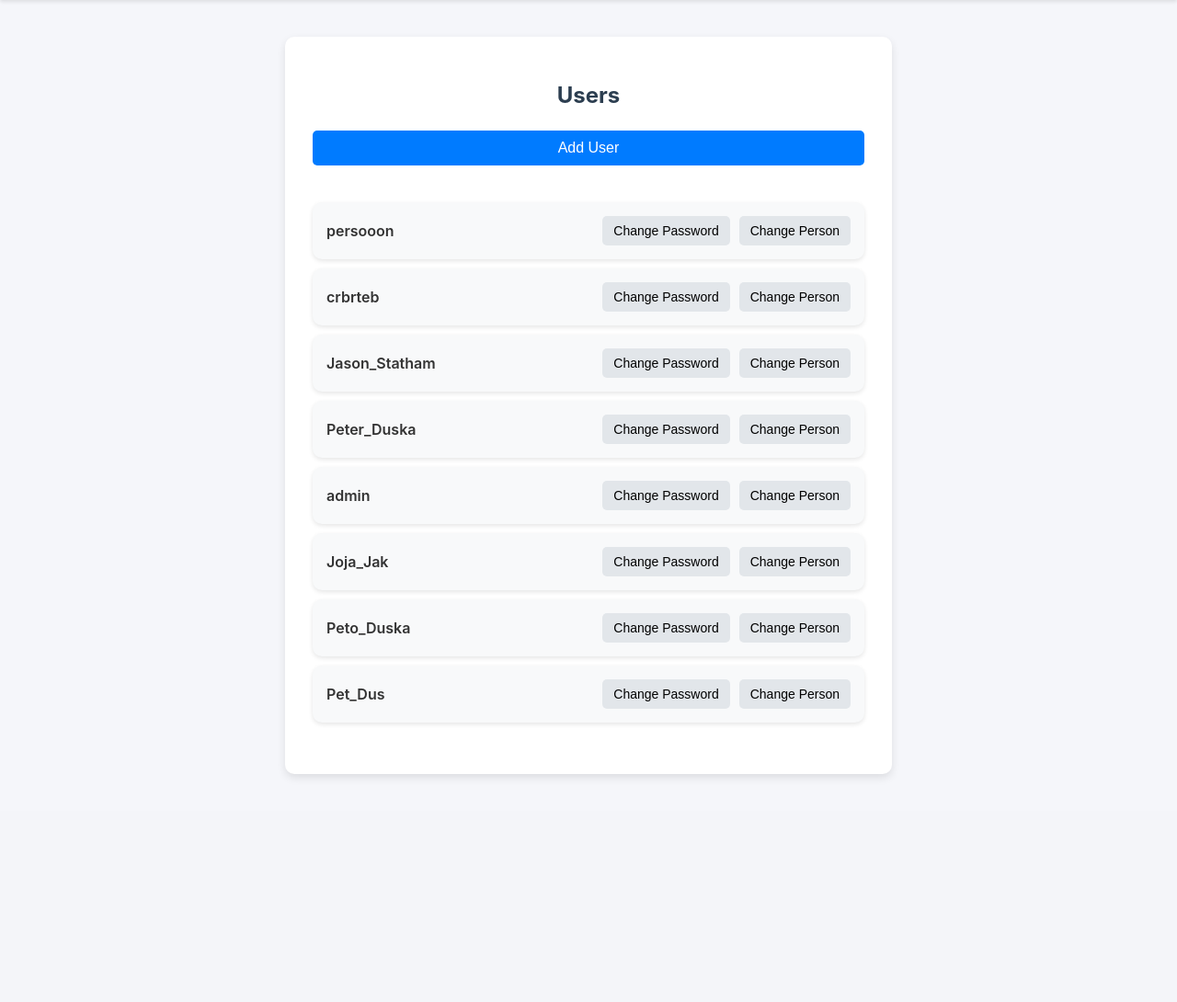
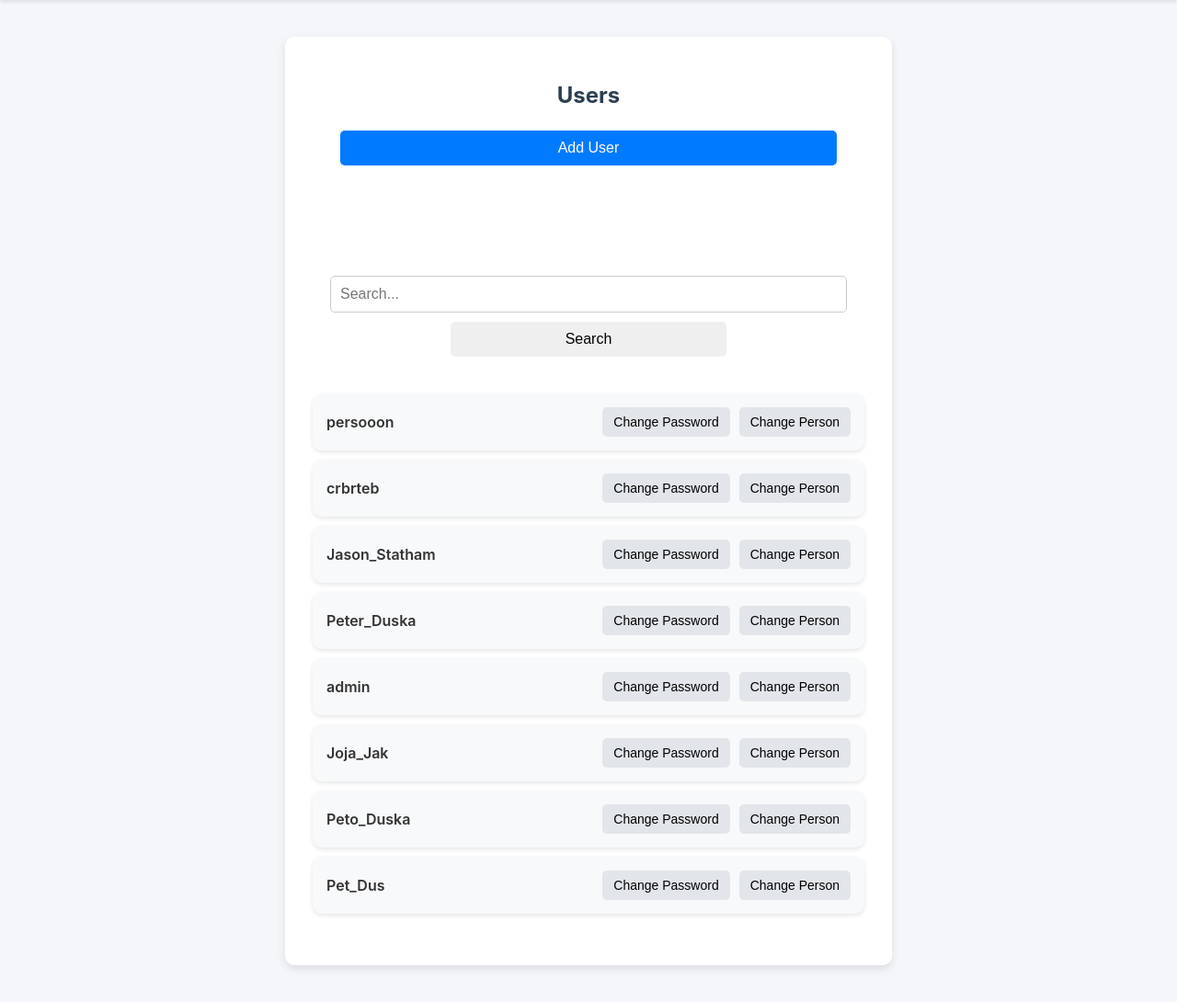
Before and after one commit to TIS2024-FMFI/vehicle-delivery, a Django app: template VehicleDelivery/main/templates/registration/users.html in a window 1280 px wide. Shown: the part 74-1164 px from the top of the page at 92% size. Before the commit the page ends 920 px from the top, so only its background shows below. Run offline with Django 5.2, Linux system fonts and the light colour scheme; the template is opened without the code that fills it: values that come from a table or form of the project are taken from there, others are empty; data comes from the database, SQL or seed files in the repository; both versions use the stored data as it was before the commit.

Commit message:
Other minor UI Fixes

```diff
--- a/VehicleDelivery/main/templates/base_agent.html
+++ b/VehicleDelivery/main/templates/base_agent.html
@@ -81,11 +81,15 @@ button {
     list-style: none;
     padding: 0;
     margin-top: 10px;
+    width: 80%;
+    justify-content: center;
+    align-items: center;
 }
 
 .department-list li {
+
     margin: 5px 0;
-    width: 300px;
+    width: 100%;
 }
 
 .department-button {
--- a/VehicleDelivery/main/templates/registration/users.html
+++ b/VehicleDelivery/main/templates/registration/users.html
@@ -59,10 +59,19 @@ button {
 .primary-button {
     background: #007bff;
     color: white;
-    width: 100%;
+    width: 90%;
     padding: 10px;
     font-size: 16px;
 }
+
+/* Primary button (Add User) */
+.search-button {
+    color: black;
+    width: 50%;
+    padding: 10px;
+    font-size: 16px;
+}
+
 
 /* Secondary buttons */
 .secondary-button {
@@ -72,6 +81,22 @@ button {
 
 .secondary-button:hover {
     background: #d6d8db;
+}
+
+/* Search Form */
+.search-form {
+    margin-top: 100px;
+    justify-content: center;
+    gap: 10px;
+    margin-bottom: 20px;
+}
+
+.search-form input {
+    padding: 10px;
+    border: 1px solid #ccc;
+    border-radius: 5px;
+    font-size: 16px;
+    width: 90%;
 }
 </style>
 <!--
@@ -109,6 +134,11 @@ button {
         <button type="submit" name="add" value="add" class="primary-button">{% trans "Add User" %}</button>
     </form>
 
+    <form method="get" class="search-form">
+        <input type="text" name="search" placeholder="{% trans 'Search...' %}"><!--value="{{ search_query }}"-->
+        <button type="submit" class="search-button">{% trans "Search" %}</button>
+    </form>
+
     <form method="post">
         {% csrf_token %}
         <ul class="user-list">
@@ -124,6 +154,10 @@ button {
                         </button>
                     </div>
                 </li>
+            {% empty %}
+                <li>
+                    {% trans "No Results" %}
+                </li>
             {% endfor %}
         </ul>
     </form>
```
Also changed, not shown: VehicleDelivery/main/forms.py (+15 -0 lines), VehicleDelivery/main/models.py (+10 -0 lines), VehicleDelivery/main/templates/departments/departments.html (+50 -2 lines), VehicleDelivery/main/templates/entry_detail.html (+11 -2 lines), VehicleDelivery/main/views.py (+34 -9 lines), VehicleDelivery/db.sqlite3, VehicleDelivery/main/migrations/0005_claimmodel_status_communicationmodel_status_and_more.py (deleted), VehicleDelivery/main/migrations/0006_alter_claimmodel_damage_report_and_more.py (deleted).
